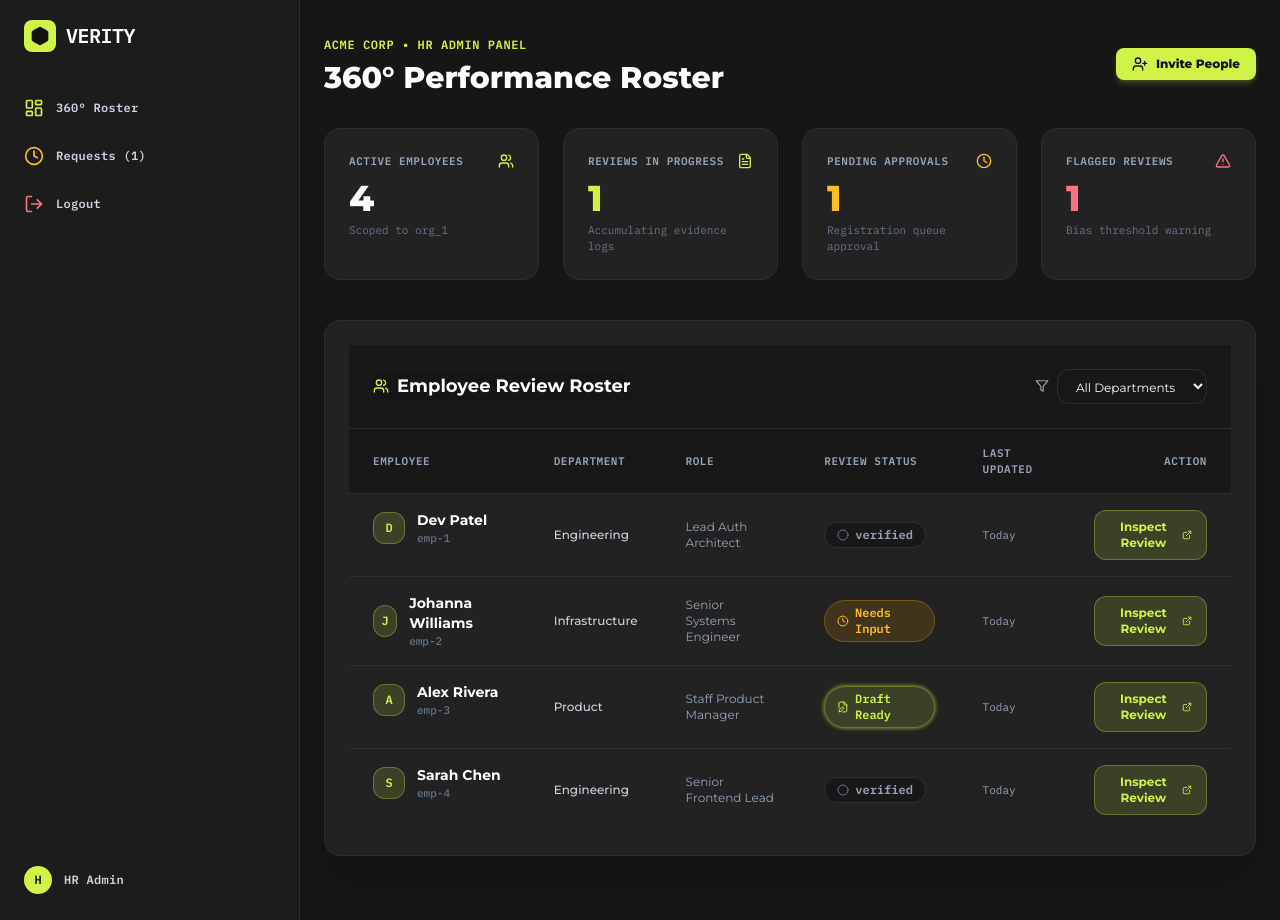
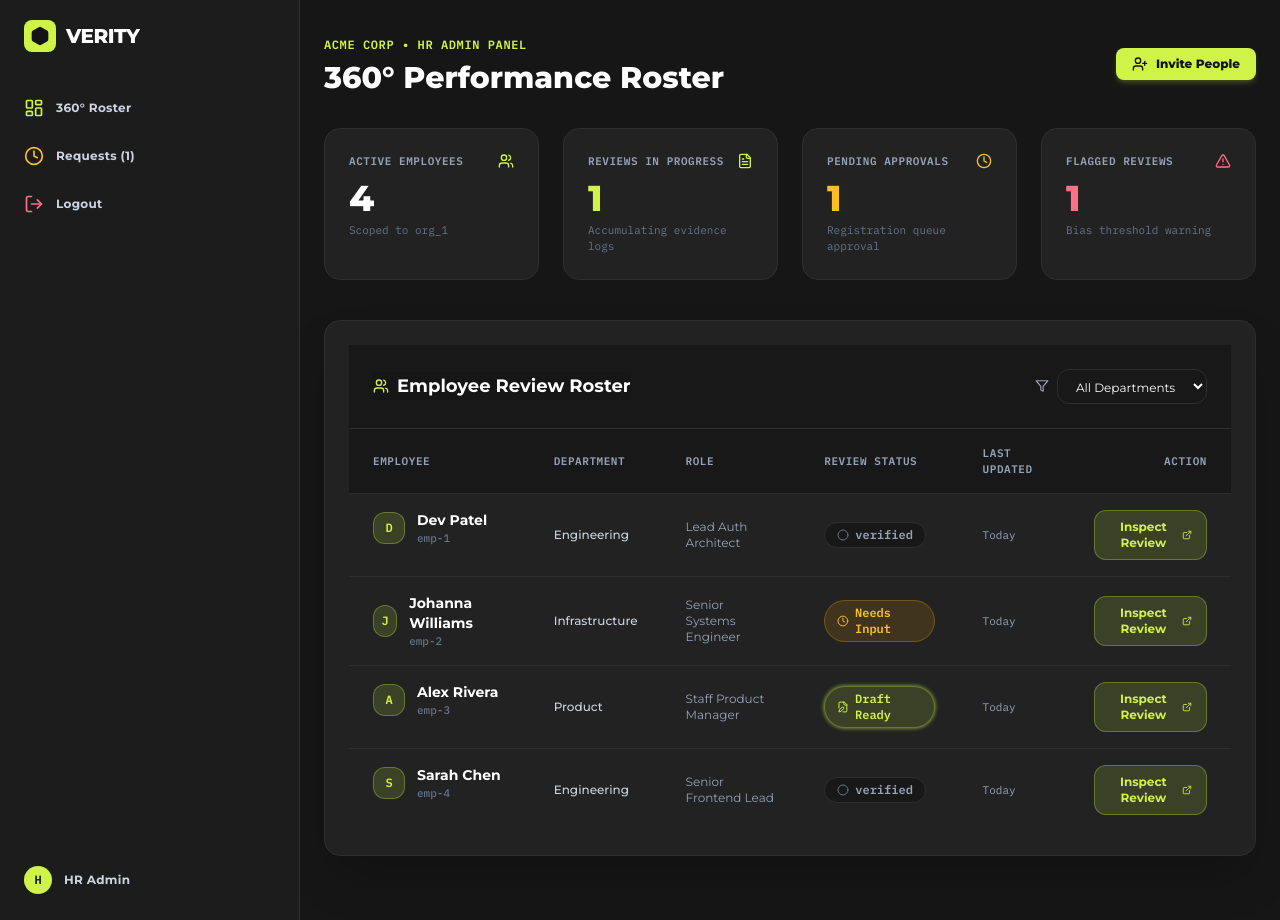
Before and after one commit to swara2708/Verity, a React (Vite) app in the folder frontend/: page /hr/dashboard in a window 1280 px wide. Built offline with nearby package versions, Linux system fonts and the light colour scheme; no server answers; the HTML template or start-up script is replaced by a standard one.

Commit message:
fix(sidebar): remove pixelated font-mono from sidebar navigation links and header logo

```diff
--- a/frontend/src/components/ui/sidebar.tsx
+++ b/frontend/src/components/ui/sidebar.tsx
@@ -181,7 +181,7 @@ export const SidebarLink = ({
           display: animate ? (open ? "inline-block" : "none") : "inline-block",
           opacity: animate ? (open ? 1 : 0) : 1,
         }}
-        className="text-slate-300 group-hover/sidebar:text-white text-xs font-mono font-bold tracking-wide whitespace-pre inline-block !p-0 !m-0 transition duration-150"
+        className="text-slate-300 group-hover/sidebar:text-white text-xs font-montserrat font-bold tracking-wide whitespace-pre inline-block !p-0 !m-0 transition duration-150"
       >
         {link.label}
       </motion.span>
--- a/frontend/src/pages/hr-dashboard/index.tsx
+++ b/frontend/src/pages/hr-dashboard/index.tsx
@@ -172,7 +172,7 @@ export default function HRDashboardPage() {
               <div className="w-8 h-8 rounded-lg bg-[#d0f347] text-[#141414] flex items-center justify-center font-black">
                 <Hexagon className="w-5 h-5 fill-[#141414]" />
               </div>
-              <span className="font-extrabold text-xl tracking-tight text-white uppercase font-mono">
+              <span className="font-extrabold text-xl tracking-tight text-white uppercase font-montserrat">
                 Verity
               </span>
             </Link>
```
